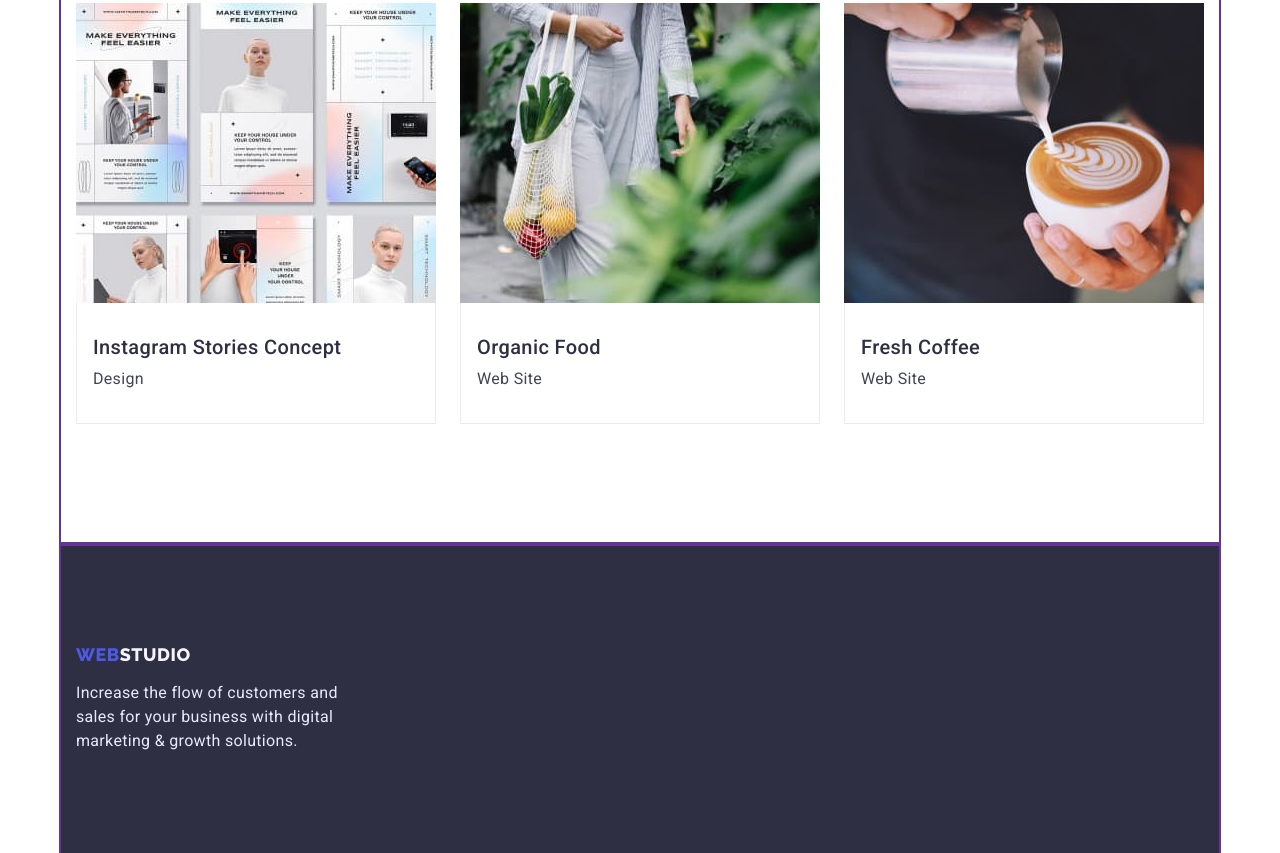
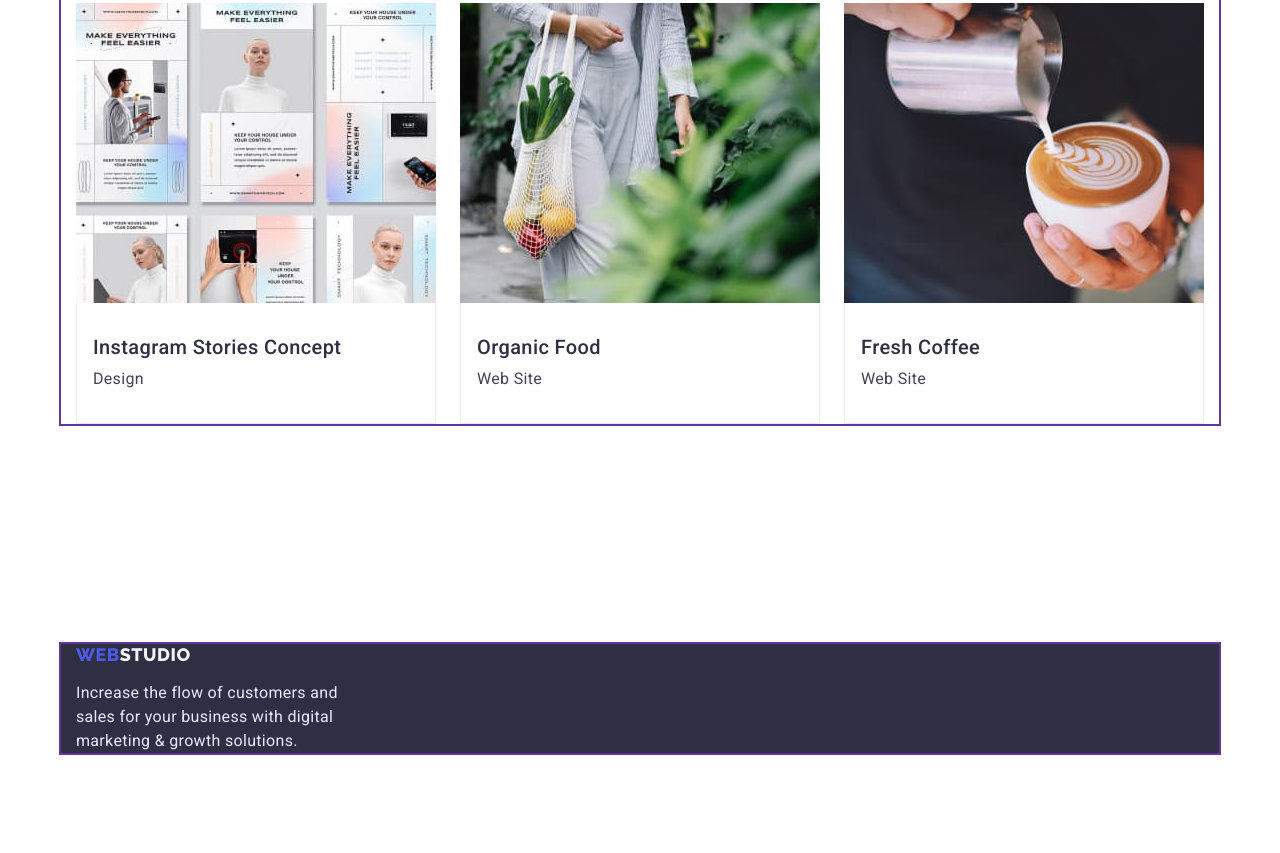
Before and after one commit to RimmaO/goit-markup-hw-03, a plain HTML site: page portfolio.html in a window 1280 px wide. Shown: the part 1226-2079 px from the top of the page. Drawn offline with nearby package versions, Linux system fonts and the light colour scheme.

Commit message:
updating code

```diff
--- a/css/styles.css
+++ b/css/styles.css
@@ -276,11 +276,11 @@ img {
 
 /* ---------------------Main: section3 Our Team -------------------------- */
 .team {
+  padding-top: 120px;
+  padding-bottom: 120px;
   background-color: var(--team-bgc);
 }
 .team-container {
-  padding-top: 120px;
-  padding-bottom: 120px;
   border-radius: 0px 0px 4px 4px;
 }
 .team-caption {
@@ -307,11 +307,12 @@ img {
 }
 
 /* ---------------------Footer: logo, text -------------------------- */
+.footer {
+  padding-top: 100px;
+  padding-bottom: 100px;
+}
 .footer-container {
   background-color: var(--hero-footer-bgc);
-
-  padding-top: 100px;
-  padding-bottom: 100px;
 }
 .footer-logo-accent {
   font-family: "raleway", sans-serif;
@@ -352,10 +353,12 @@ img {
 /* ----------------------------second page PORTFOLIO---------------------------------------- */
 
 /* ---------------------Main: section (Filter, Our Portfolio)-----------------------------*/
+.filter-portfolio {
+  padding-top: 96px;
+  padding-bottom: 120px;
+}
 
 .filter-container {
-  padding-top: 96px;
-  padding-bottom: 120px;
 }
 
 .filter {
--- a/portfolio.html
+++ b/portfolio.html
@@ -65,7 +65,7 @@
 
     <!---------------------Main: section (Filter, Our Portfolio)-------------------------->
     <main>
-      <section>
+      <section class="filter-portfolio">
         <div class="container filter-container">
           <ul class="filter list">
             <li>
```
